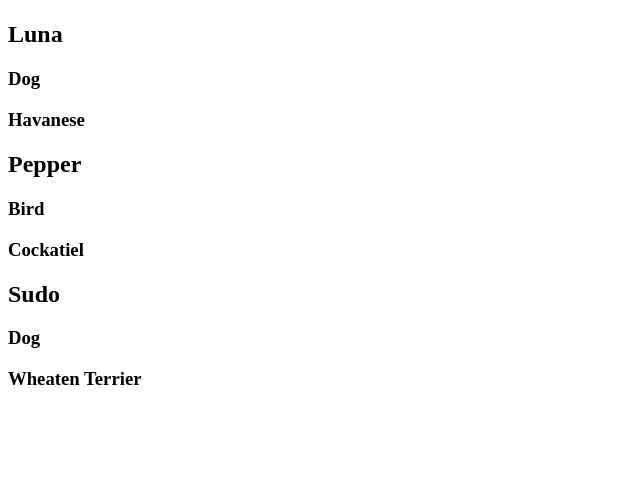
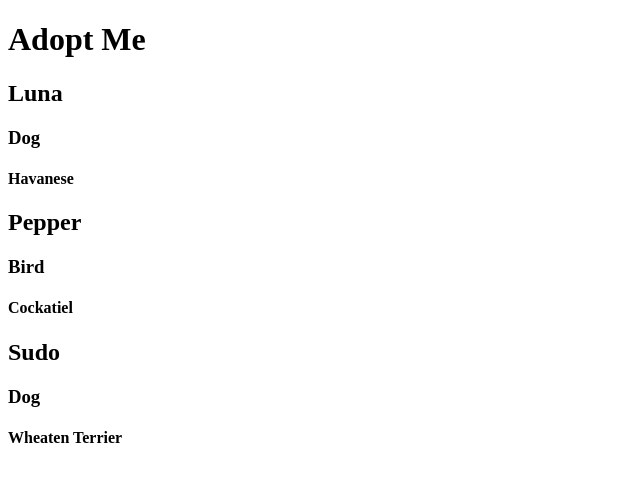
Before and after one commit to sfigueroac90/adopt-me, a React app: page / in a window 1280 px wide. Shown: the top 482 px of the page, without its empty margins (0-640 px from the left). Built offline with nearby package versions, Linux system fonts and the light colour scheme; the HTML template or start-up script is replaced by a standard one.

Commit message:
JSX ADDED

```diff
--- a/package.json
+++ b/package.json
@@ -20,10 +20,13 @@
     "prettier": "^2.3.2"
   },
   "dependencies": {
+    "eslint-plugin-import": "^2.22.1",
+    "eslint-plugin-jsx-a11y": "^6.4.1",
+    "eslint-plugin-react": "^7.22.0",
     "react": "^17.0.1",
     "react-dom": "^17.0.1"
   },
-  "browserslist" : [
+  "browserslist": [
     "last 2 Chrome versions"
   ]
 }
--- a/src/App.js
+++ b/src/App.js
@@ -3,25 +3,36 @@
 import ReactDOM from "react-dom";
 import Pet from "./Pet";
 
+// const App = () => {
+//   return React.createElement("div", {}, [
+//     React.createElement("h1", "Adopt Me!"),
+//     React.createElement(Pet, {
+//       name: "Luna",
+//       animal: "Dog",
+//       breed: "Havanese",
+//     }),
+//     React.createElement(Pet, {
+//       name: "Pepper",
+//       animal: "Bird",
+//       breed: "Cockatiel",
+//     }),
+//     React.createElement(Pet, {
+//       name: "Sudo",
+//       animal: "Dog",
+//       breed: "Wheaten Terrier",
+//     }),
+//   ]);
+// };
+
 const App = () => {
-  return React.createElement("div", {}, [
-    React.createElement("h1", "Adopt Me!"),
-    React.createElement(Pet, {
-      name: "Luna",
-      animal: "Dog",
-      breed: "Havanese",
-    }),
-    React.createElement(Pet, {
-      name: "Pepper",
-      animal: "Bird",
-      breed: "Cockatiel",
-    }),
-    React.createElement(Pet, {
-      name: "Sudo",
-      animal: "Dog",
-      breed: "Wheaten Terrier",
-    }),
-  ]);
+  return (
+    <div>
+      <h1>Adopt Me</h1>
+      <Pet name="Luna" animal="Dog" breed="Havanese" />
+      <Pet name="Pepper" animal="Bird" breed="Cockatiel" />
+      <Pet name="Sudo" animal="Dog" breed="Wheaten Terrier" />
+    </div>
+  );
 };
 
-ReactDOM.render(React.createElement(App), document.getElementById("root"));
+ReactDOM.render(<App />, document.getElementById("root"));
--- a/src/Pet.js
+++ b/src/Pet.js
@@ -1,5 +1,5 @@
 import React from "react";
-
+/*
 const Pet = (props) => {
   return React.createElement("div", {}, [
     React.createElement("h2", {}, props.name),
@@ -7,5 +7,16 @@
     React.createElement("h3", {}, props.breed),
   ]);
 };
+*/
+
+const Pet = (props) => {
+  return (
+    <div>
+      <h2>{props.name}</h2>
+      <h3>{props.animal}</h3>
+      <h4>{props.breed}</h4>
+    </div>
+  );
+};
 
 export default Pet;
```
Also changed, not shown: .eslintrc.json, 4 other files (tests, documents, lock files or other folders).
